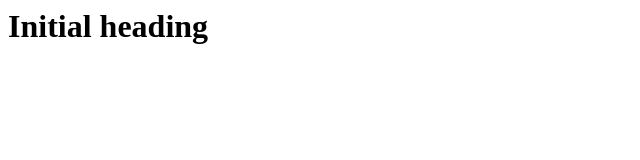
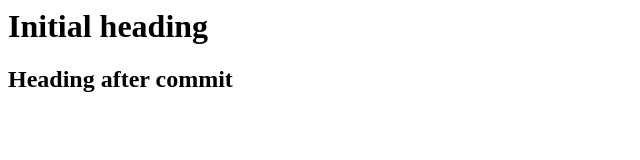
Before and after one commit to nevenass/myfirstproject, a plain HTML site: page Index.html in a window 1280 px wide. Shown: the whole page, without its empty margins (0-640 px from the left). Drawn offline with Linux system fonts and the light colour scheme.

Commit message:
this is second commit

```diff
--- a/Index.html
+++ b/Index.html
@@ -4,5 +4,6 @@
 </head>
 <body>
 <h1>Initial heading</h1>
+<h2>Heading after commit</h2>
 </body>
 </html>
```
